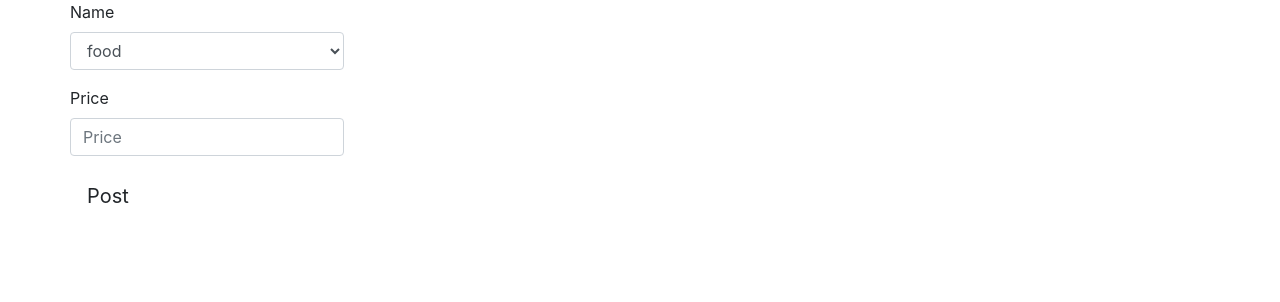
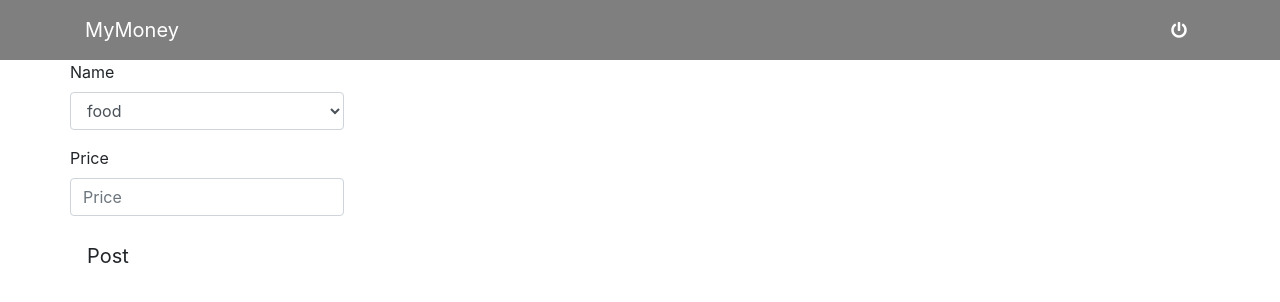
Before and after one commit to kimani-njoroge/mullah, a Django app: page /transaction in a window 1280 px wide. Shown: the top 302 px of the page. Run offline with Django 3.2, Linux system fonts and the light colour scheme; the visitor is signed in with stand-in values (Sample User, id 1); some libraries are stand-ins or nearby versions.

Commit message:
create navbar.html

```diff
--- /dev/null
+++ b/budget/static/css/navbar.css
@@ -0,0 +1,13 @@
+.opaque-navbar {
+    background-color: rgba(0,0,0,0.5);
+  /* Transparent = rgba(0,0,0,0) / Translucent = (0,0,0,0.5)  */
+    height: 60px;
+    border-bottom: 0px;
+    transition: background-color .5s ease 0s;
+}
+.navbar-brand{
+    color: white;
+}
+.out{
+    color: white;
+}
--- a/budget/templates/base.html
+++ b/budget/templates/base.html
@@ -22,7 +22,7 @@
 
 <body>
 
-
+    {% include 'navbar.html' %}
   {% block content %}  {%endblock%}
 
 
--- a/budget/templates/navabar.html
+++ b/budget/templates/navbar.html
@@ -6,7 +6,26 @@
     <link rel="stylesheet" href="https://use.fontawesome.com/releases/v5.2.0/css/all.css" integrity="sha384-hWVjflwFxL6sNzntih27bfxkr27PmbbK/iSvJ+a4+0owXq79v+lsFkW54bOGbiDQ" crossorigin="anonymous">
 {% endblock %}
 {% if user.is_authenticated %}
-<nav class="navbar navbar-expand-lg navbar-dark bg-dark">
+<nav class="navbar navbar-expand-lg opaque-navbar">
+    <div class="container">
+        <a class="navbar-brand" href="/">MyMoney</a>
+        <button class="navbar-toggler" type="button" data-toggle="collapse" data-target="#navbarSupportedContent" aria-controls="navbarSupportedContent" aria-expanded="false" aria-label="Toggle navigation">
+            <span class="navbar-toggler-icon"></span>
+        </button>
+
+        <div class="collapse navbar-collapse" id="navbarSupportedContent">
+
+            <ul class="navbar-nav ml-auto">
+                <li class="nav-item">
+                    <a class="nav-link" href="/logout"><i class="fas fa-power-off out"></i></a>
+                </li>
+            </ul>
+        </div>
+    </div>
+
+</nav>
+{% else %}
+    <nav class="navbar navbar-expand-lg opaque-navbar">
     <div class="container">
         <a class="navbar-brand" href="/">Car</a>
         <button class="navbar-toggler" type="button" data-toggle="collapse" data-target="#navbarSupportedContent" aria-controls="navbarSupportedContent" aria-expanded="false" aria-label="Toggle navigation">
@@ -17,26 +36,7 @@
 
             <ul class="navbar-nav ml-auto">
                 <li class="nav-item">
-                    <a class="nav-link" href="/logout"><i class="fas fa-power-off"></i></a>
-                </li>
-            </ul>
-        </div>
-    </div>
-
-</nav>
-{% else %}
-    <nav class="navbar navbar-expand-lg navbar-dark bg-dark">
-    <div class="container">
-        <a class="navbar-brand" href="/">Car</a>
-        <button class="navbar-toggler" type="button" data-toggle="collapse" data-target="#navbarSupportedContent" aria-controls="navbarSupportedContent" aria-expanded="false" aria-label="Toggle navigation">
-            <span class="navbar-toggler-icon"></span>
-        </button>
-
-        <div class="collapse navbar-collapse" id="navbarSupportedContent">
-
-            <ul class="navbar-nav ml-auto">
-                <li class="nav-item">
-                    <a class="nav-link" href="/accounts/login"><i class="fas fa-sign-in-alt"></i></a>
+                    <a class="nav-link" href="/accounts/login"><i class="fas fa-sign-in-alt out"></i></a>
                 </li>
             </ul>
         </div>
```
